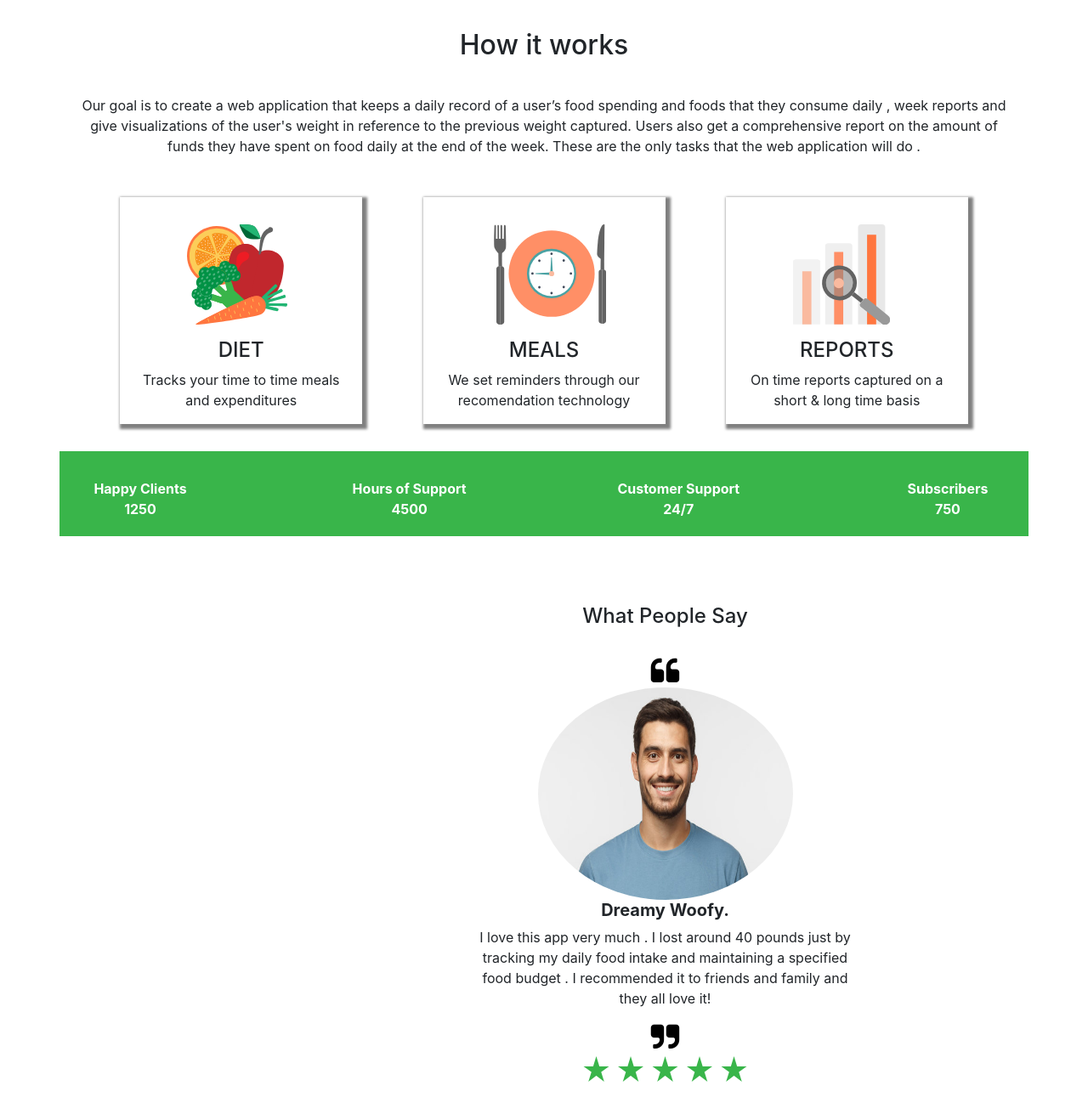
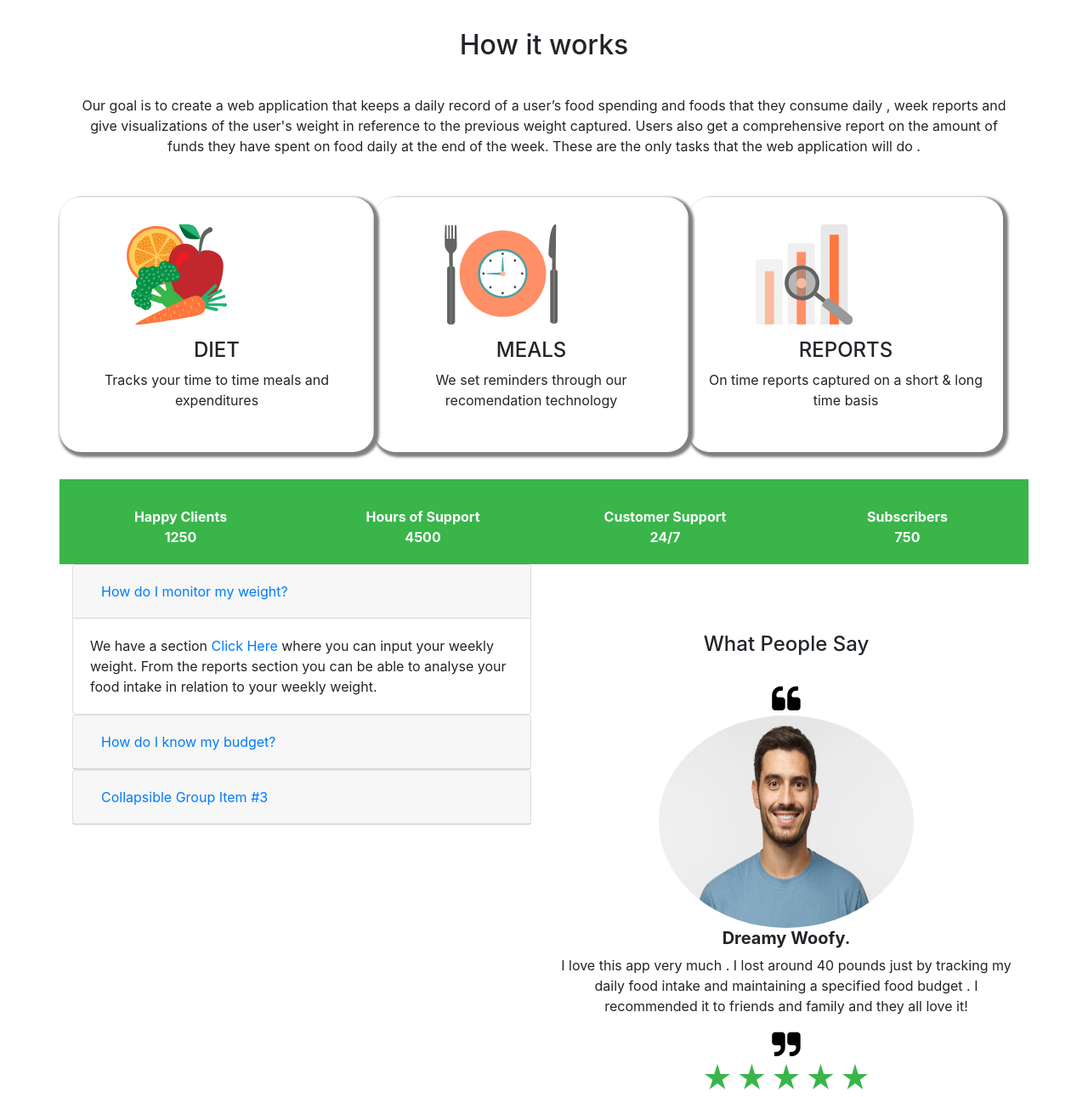
Before and after one commit to fobiero/Food_Diary-App, a PHP site: page /landing.html in a window 1280 px wide. Shown: the part 478-1769 px from the top of the page at 85% size. Run offline with PHP 8.4, Linux system fonts and the light colour scheme; some libraries are stand-ins or nearby versions.

Commit message:
Added the FAQ'S section

```diff
--- a/landing.css
+++ b/landing.css
@@ -38,7 +38,7 @@ nav ul {
   display: flex;
   justify-content: space-between;
   padding-top: 2rem;
-  padding-left: 5rem;
+  padding-left: 1rem;
 }
 nav ul li{
   list-style: none;
@@ -48,11 +48,17 @@ nav ul li a{
  color: black;
 
 }
+nav ul li a:hover{
+  color: black;
+
+ }
 .signin{
   display: flex;
-  justify-content: space-around;
-  margin-left: 15rem;
+  justify-content: center;
   margin-top: 1rem;
+}
+.signini{
+  padding-left: 1rem;
 }
 .signin li {
   padding-top: 1rem;
@@ -83,6 +89,7 @@ nav ul li a{
   display: flex;
   justify-content: space-around;
   margin-top: 3rem;
+  padding: 0 4rem;
 }
 .img-intro{
   margin-right: 5rem ;
@@ -100,12 +107,13 @@ nav ul li a{
  padding-top: 2rem;
 }
 .whatwedo{
-  display: flex;
-justify-content: space-evenly;
+width: 100%;
 padding-top: 2rem;
 }
 .whatwedobox{
   box-shadow: 3px 3px 3px 3px grey;
+  border-radius: 25px;
+  height: 300px;
 }
 .whatwedobox h4{
   padding-top: 1rem;
@@ -118,8 +126,7 @@ padding-top: 2rem;
   margin-top: 2rem;
   height: 100px;
   background-color:#39B54A ;
-  display: flex;
-  justify-content: space-between;
+
   color: white;
 }
 .inputstats{
--- a/landing.html
+++ b/landing.html
@@ -21,13 +21,13 @@
   <div class="container">
       <section class="nav-bar">
          <div class="row">
-            <div class="col-md-2 logo">
+            <div class="col-md-3 logo">
                <div class="logostyle">
                   <h1 class ="display-4">F</h1>
                   <p class ="logo-text"><span id="ood">ood</span><br><span id="diary">Diary</span></p>
                </div>
             </div>
-            <div class="col-md-5">
+            <div class="col-md-6">
               <nav>
                 <ul>
                   <li><a href="#">Home</a></li>
@@ -37,20 +37,20 @@
                 </ul>
               </nav>
             </div>
-            <div class="col-md-2 signin">
+            <div class="col-md-3 signin">
               <li><a href="#">Sign in</a></li>
               <i class="fa fa-user-circle-o" style="font-size:48px;color:black"></i>
             </div>
          </div>
          <div class="row intro">
-            <div class="col-md-5 introtext">
+            <div class="col-md-6 introtext">
               <h1 class="display-5">Eat Smarter, Get Better</h1>
               <p>Track your eating habits, cashflows and health data<br> talied on a weekly report</p>
               <button>
                 Get Started
               </button>
             </div>
-            <div class="col-md-5 imgintro">
+            <div class="col-md-6 imgintro">
               <img src="./Images/cronometer-hero-graphic.svg" alt="Phone Health App">
             </div>
          </div>
@@ -63,7 +63,7 @@
            </div>
          </div>
          <div class="row whatwedo">
-          <div class="col-md-3 whatwedobox">
+          <div class="col-md-4 whatwedobox">
              <img src="./Images/diet.svg" alt="Diet Icon">
              <h4>DIET</h4>
              <p>
@@ -71,7 +71,7 @@
               and expenditures
              </p>
           </div>
-          <div class="col-md-3 whatwedobox">
+          <div class="col-md-4 whatwedobox">
              <img src="./Images/meals.svg" alt="Meal Icon">
              <h4>MEALS</h4>
              <p>
@@ -79,7 +79,7 @@
               our recomendation technology
             </p>
           </div>
-          <div class="col-md-3 whatwedobox">
+          <div class="col-md-4 whatwedobox">
              <img src="./Images/reprt.svg" alt="Reports Icon">
              <h4>REPORTS</h4>
              <p>
@@ -89,25 +89,25 @@
           </div>
        </div>
        <div class="row stats">
-          <div class="col-md-2 inputstats">
+          <div class="col-md-3 inputstats">
               <p>
                 Happy Clients<br>
                 1250
               </p>
           </div>
-          <div class="col-md-2 inputstats">
+          <div class="col-md-3 inputstats">
             <p>
               Hours of Support<br>
               4500
             </p>
           </div>
-          <div class="col-md-2 inputstats">
+          <div class="col-md-3 inputstats">
             <p>
               Customer Support<br>
               24/7
             </p>
           </div>
-          <div class="col-md-2 inputstats">
+          <div class="col-md-3 inputstats">
             <p>
               Subscribers<br>
               750
@@ -115,10 +115,54 @@
           </div>
        </div>
        <div class="row blog">
-         <div class="col-md-5">
+         <div class="col-md-6">
+          <div id="accordion">
+            <div class="card">
+              <div class="card-header" id="headingOne">
+                <h5 class="mb-0">
+                  <button class="btn btn-link" data-toggle="collapse" data-target="#collapseOne" aria-expanded="true" aria-controls="collapseOne">
+                    How do I monitor my weight?
+                  </button>
+                </h5>
+              </div>
 
+              <div id="collapseOne" class="collapse show" aria-labelledby="headingOne" data-parent="#accordion">
+                <div class="card-body">
+                  We have a section <a href="#">Click Here</a> where you can input your weekly weight. From the reports section <a href="#"></a> you can be able to analyse your food intake in relation to your weekly weight.
+                </div>
+              </div>
+            </div>
+            <div class="card">
+              <div class="card-header" id="headingTwo">
+                <h5 class="mb-0">
+                  <button class="btn btn-link collapsed" data-toggle="collapse" data-target="#collapseTwo" aria-expanded="false" aria-controls="collapseTwo">
+                    How do I know my budget?
+                  </button>
+                </h5>
+              </div>
+              <div id="collapseTwo" class="collapse" aria-labelledby="headingTwo" data-parent="#accordion">
+                <div class="card-body">
+                  We have an area where you can input your daily food spending for breakfast , lunch , super and miscalleneous spending on snacks and drinks. There will be a weekly report <a href="#">Click Here</a> where you will see your daily, weekly and monthly spending. From their reports you can access your spending and budget the amount that sits comfortable with you.
+                </div>
+              </div>
+            </div>
+            <div class="card">
+              <div class="card-header" id="headingThree">
+                <h5 class="mb-0">
+                  <button class="btn btn-link collapsed" data-toggle="collapse" data-target="#collapseThree" aria-expanded="false" aria-controls="collapseThree">
+                    Collapsible Group Item #3
+                  </button>
+                </h5>
+              </div>
+              <div id="collapseThree" class="collapse" aria-labelledby="headingThree" data-parent="#accordion">
+                <div class="card-body">
+                  Anim pariatur cliche reprehenderit, enim eiusmod high life accusamus terry richardson ad squid. 3 wolf moon officia aute, non cupidatat skateboard dolor brunch. Food truck quinoa nesciunt laborum eiusmod. Brunch 3 wolf moon tempor, sunt aliqua put a bird on it squid single-origin coffee nulla assumenda shoreditch et. Nihil anim keffiyeh helvetica, craft beer labore wes anderson cred nesciunt sapiente ea proident. Ad vegan excepteur butcher vice lomo. Leggings occaecat craft beer farm-to-table, raw denim aesthetic synth nesciunt you probably haven't heard of them accusamus labore sustainable VHS.
+                </div>
+              </div>
+            </div>
+          </div>
          </div>
-         <div class="col-md-5 people">
+         <div class="col-md-6 people">
            <h4>What People Say</h4>
            <i class="fa fa-quote-left" style="font-size:36px;color:black"></i><br>
            <img src="./Images/potrait.jpg" alt="User Image">
```
